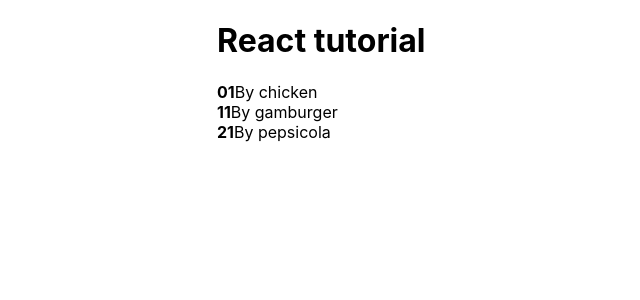
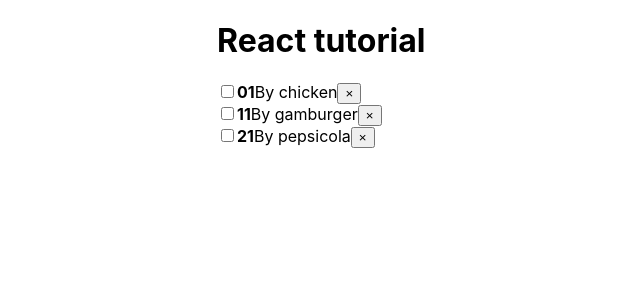
Before and after one commit to AlexNazaroff/reactapp, a React (Create React App) app: page / in a window 1280 px wide. Shown: the top 300 px of the page, without its empty margins (123-763 px from the left). Built offline with nearby package versions, Linux system fonts and the light colour scheme.

Commit message:
13 Подключаем стили

```diff
--- a/src/todo/Todoitem.js
+++ b/src/todo/Todoitem.js
@@ -1,17 +1,26 @@
 import React from 'react'
-import  Proptypes from 'prop-types'
-/*
-import Todolist from "./todolist";
-*/
+import Proptypes from 'prop-types'
 
-function Todoitem({todo,index}) {
-    return (<li>
-        <strong>{index+1}</strong>
-        {todo.title}
+const styles = {
+    li:{
+
+    }
+}
+
+function Todoitem({todo, index}) {
+    return (<li style={styles.li}>
+        <span>
+            <input type="checkbox"/>
+            <strong>{index + 1}</strong>
+            {todo.title}
+            <button>&times;</button>
+
+        </span>
+
     </li>)
 }
 
-Todoitem.propTypes={
+Todoitem.propTypes = {
     todo: Proptypes.object.isRequired,
     index: Proptypes.number
 }
```
